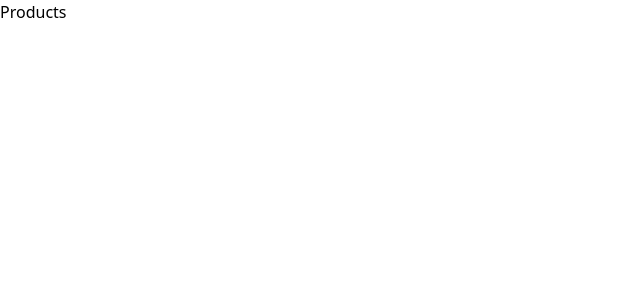
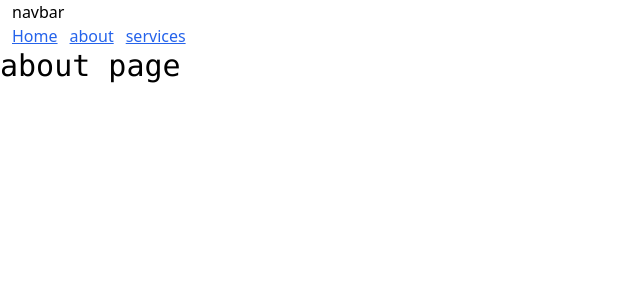
Before and after one commit to XudayfiIbra/Fun-Project, a React (Create React App) app: page /about in a window 1280 px wide. Shown: the top 300 px of the page, without its empty margins (0-640 px from the left). Built offline with nearby package versions, Linux system fonts and the light colour scheme.

Commit message:
react router

```diff
--- a/package.json
+++ b/package.json
@@ -12,6 +12,7 @@
     "lucide-react": "^0.363.0",
     "react": "^18.2.0",
     "react-dom": "^18.2.0",
+    "react-router-dom": "^6.22.3",
     "react-scripts": "5.0.1",
     "tailwind-merge": "^2.2.2",
     "tailwindcss-animate": "^1.0.7",
--- a/src/main.jsx
+++ b/src/main.jsx
@@ -1,13 +1,27 @@
-import Age from "./Age";
-import Excuse from "./Excuse_api";
-import Products from "./Products";
+import { BrowserRouter as Router, Routes, Route, Link} from "react-router-dom";
+import HomePage from "./pages/homePage";
+import AboutPage from "./pages/aboutPage";
+import ServicesPage from "./pages/servicesPage";
+import NotFound from "./pages/404Page";
 const Main = () => {
-    return (
+  return (
+    <div>
+      <Router>
         <div>
-           <Products />
+            <h2 className="ml-3">navbar</h2>
+            <Link to="/" className="underline text-blue-600 ml-3">Home</Link>
+            <Link to="/about" className="underline text-blue-600 ml-3">about</Link>
+            <Link to="/services" className="underline text-blue-600 ml-3">services</Link>
         </div>
-    )
-}
-
+        <Routes>
+          <Route path="/" element={<HomePage />} />
+          <Route path="/about" element={<AboutPage />} />
+          <Route path="/services" element={<ServicesPage />} />
+          <Route path="*" element={<NotFound />} />
+        </Routes>
+      </Router>
+    </div>
+  );
+};
 
 export default Main;
--- /dev/null
+++ b/src/pages/404Page.jsx
@@ -0,0 +1,11 @@
+
+const NotFound = () => {
+    return (
+        <div>
+            <h1 className="text-3xl font-mono">PAGE NOT FOUND 404</h1>
+        </div>
+    )
+}
+
+
+export default NotFound;
--- /dev/null
+++ b/src/pages/aboutPage.jsx
@@ -0,0 +1,11 @@
+
+const AboutPage = () => {
+    return (
+        <div>
+           <h1 className="text-3xl font-mono">about page</h1>
+        </div>
+    )
+}
+
+
+export default AboutPage;
--- /dev/null
+++ b/src/pages/homePage.jsx
@@ -0,0 +1,11 @@
+
+const HomePage = () => {
+    return (
+        <div>
+            <h1 className="text-3xl font-mono">Home page</h1>
+        </div>
+    )
+}
+
+
+export default HomePage;
--- /dev/null
+++ b/src/pages/servicesPage.jsx
@@ -0,0 +1,11 @@
+
+const ServicesPage = () => {
+    return (
+        <div>
+           <h1 className="text-3xl font-mono">Services page</h1>
+        </div>
+    )
+}
+
+
+export default ServicesPage;
```
Also changed, not shown: 1 other file (tests, documents, lock files or other folders).
